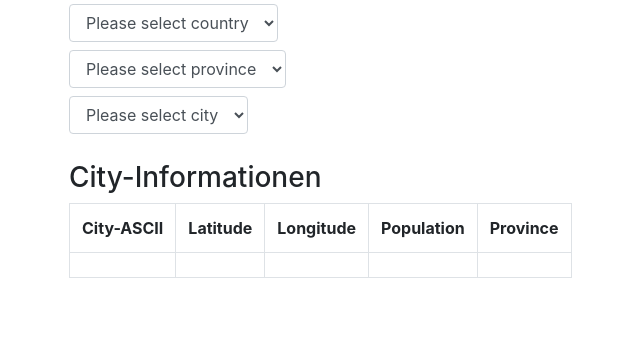
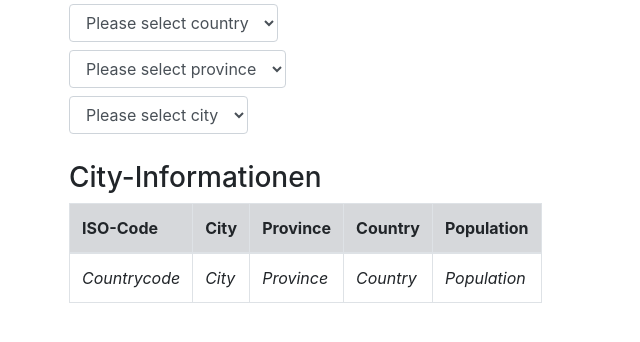
Before and after one commit to raini456/22_ajax_cities, a PHP site: page / in a window 1280 px wide. Shown: the part 163-505 px from the top of the page, without its empty margins (16-656 px from the left). Run offline with PHP 8.4, Linux system fonts and the light colour scheme; data that the repository does not hold is empty.

Commit message:
6. Version 22_AJAX_cities 25.04.18 mit Array, mit JSON, ab 15.20 h, Vol3

```diff
--- a/assets/js/main.js
+++ b/assets/js/main.js
@@ -1,7 +1,17 @@
 (function () {
-    var selectCountry;
-    var selectProvinces;
-    var selectCities;
+    var selectCountry="";
+    var selectProvinces="";
+    var selectCities="";
+    var tableInfoTd="";
+    var tableTd=[];
+    var selectTableTd=[];
+    var trValues;
+    var infoKeys=['iso3', 'city', 'province', 'country', 'pop'];
+    var iso3="";
+    var city1="";
+    var province="";
+    var country="";
+    var pop="";
     window.addEventListener('load', init);
     function init() {
         selectCountry = document.querySelector('[name="country"]');
@@ -9,12 +19,20 @@
         selectProvinces = document.querySelector('[name="province"]');
         selectProvinces.addEventListener('change', getCities);
         selectCities = document.querySelector('[name="city"]');
-        selectCities.addEventListener('change', getInfoCity);
+        selectCities.addEventListener('change', getCityInfo);
+        trValues= document.querySelector('table tbody tr');
+        tableInfoTd = document.querySelector('.tableInfoTd');
+        iso3 = document.querySelector('#iso3');
+        city1 = document.querySelector('#city1');
+        province = document.querySelector('#province');
+        country = document.querySelector('#country');
+        pop = document.querySelector('#pop');
         ajax('get', 'getCountries.php', {}, fillCountries);
+        emptyTd();
     }
-    function deleteOptions(selectBox){
-        var max=selectBox.options.length;
-        for(var i=1; i<max;i++){
+    function deleteOptions(selectBox) {
+        var max = selectBox.options.length;
+        for (var i = 1; i < max; i++) {
             selectBox.removeChild(selectBox.options[1]);
         }
     }
@@ -28,17 +46,23 @@
             opt.text = countries[i].country;//Objekt json mit Unterelement countries, das jeweils die Wertepaare country-Wert und iso3-Wert hat
             opt.value = countries[i].iso3;
             selectCountry.appendChild(opt);
-
         }
     }
     function getProvinces() {
         ajax('get', 'getProvinces.php', {'iso3': this.value}, fillProvinces);
     }
-    function getCities(){
+    function getCities() {
         ajax('get', 'getCities.php', {'province': this.value}, fillCities);
     }
-    function getInfoCity(){
-        ajax('get', 'getInfo.php', {'city': this.value}, fillInfoCity);
+    function getCityInfo() {
+        ajax('get', 'getCityInfo.php', {'id': this.value}, fillCityTable);
+    }
+    function emptyTd(){
+        iso3.innerHTML = "<i><style='color:gray'>Countrycode</style></i>";
+        city1.innerHTML = "<i><style='color:gray'>City</style></i>";
+        province.innerHTML = "<i><style='color:gray'>Province</style></i>";
+        country.innerHTML = "<i><style='color:gray'>Country</style></i>";
+        pop.innerHTML = "<i><style='color:gray'>Population</style></i>";
     }
     function fillProvinces(json) {
         var provinces = JSON.parse(json);
@@ -49,18 +73,47 @@
             opt.text = provinces[i].province;//Objekt json mit Unterelement countries, das jeweils die Wertepaare country-Wert und iso3-Wert hat
             opt.value = provinces[i].province;
             selectProvinces.appendChild(opt);
+            emptyTd();
         }
     }
     function fillCities(json) {
         var cities = JSON.parse(json);
         deleteOptions(selectCities);
+        emptyTd();
         for (var i = 0; i < cities.length; i++) {
             var opt = document.createElement('option');
             opt.text = cities[i].city;//Objekt json mit Unterelement countries, das jeweils die Wertepaare country-Wert und iso3-Wert hat
-            opt.value = cities[i].city;
+            opt.value = cities[i].id;
             selectCities.appendChild(opt);
         }
     }
+    function fillCityTable(json) {
+        city = JSON.parse(json);
+//        trValues.innerHTML='';
+//        for(var i=0; i<infoKeys.length;i++){
+//            document.createElement('td');
+//            td.innerHTML=city[infoKeys[i]];
+//            trValues.appendChild(td);
+//        }
+        console.log(city);
+        iso3.innerHTML = city.iso3;
+        city1.innerHTML = city.city;
+        province.innerHTML = city.province;
+        country.innerHTML = city.country;
+        pop.innerHTML = city.pop;
+//        for (var i = 0; i <=5; i++) {
+//            tableTd[i] = document.createElement('td');
+//            tableTd[i].setAttribute('id','id'+i);
+//            tableInfoTd.appendChild(tableTd[i]);
+//            selectTableTd[i]=document.querySelector('#id'+i);
+//        }
+//        id0.innerHTML = city.iso3;
+//        id1.innerHTML = city.city;
+//        id2.innerHTML = city.province;
+//        id3.innerHTML = city.country;
+//        id4.innerHTML = city.pop;
+    }
+
 //              var btns = [];
 //              btns = document.querySelectorAll('button');
 //              var output = document.querySelector('#output');
--- a/getCities.php
+++ b/getCities.php
@@ -10,7 +10,7 @@ if(!$province){
 }
 $db = new DbClassExt('mysql:host=' . HOST . ';dbname=' . DB, USER, PASSWORD);
 $db->setTable('tb_cities');
-$db->setColumns('iso3, city');
+$db->setColumns('id, city');
 $db->setGroupBy('city');
 //$db->setStatement('DISTINCT');
 $db->setOrderBy('city ASC');
--- a/index.php
+++ b/index.php
@@ -41,27 +41,26 @@
                     </label>
                 </div>
                 <hr class="mt-5">
-                <div class="col-12 col-lg-10 col-md-10 col-sm-10 col-xl-10">
+                <div class="col-12 col-lg-10 col-md-10 col-sm-10 col-xl-10 w-6">
                     <label><h3>City-Informationen</h3>
                         <table class="table table-bordered">
-                            <thead></thead>
+                            <thead class="table-secondary">
+                                <tr>
+                                    <th>ISO-Code</th>
+                                    <th>City</th>
+                                    <th>Province</th>
+                                    <th>Country</th>
+                                    <th>Population</th>
+                                </tr>
+                            </thead>
                             <tbody>
-                                <tr>
-                                    <th>City-ASCII</th>
-                                    <th>Latitude</th>
-                                    <th>Longitude</th>
-                                    <th>Population</th>
-                                    <th>Province</th>
+                                <tr class="tableInfoTr">
+                                    <td id="iso3">Countrycode</td>
+                                    <td id="city1">City</td>
+                                    <td id="province">Province</td>
+                                    <td id="country">Country</td>
+                                    <td id="pop">Population</td>
                                 </tr>
-                                <tr>
-                                    <td></td>
-                                    <td></td>
-                                    <td></td>
-                                    <td></td>
-                                    <td></td>
-                                </tr>
-
-
                             </tbody>
 
                         </table>
```
Also changed, not shown: getCityInfo.php (renamed from getInfoCity.php, +5 -5 lines).
